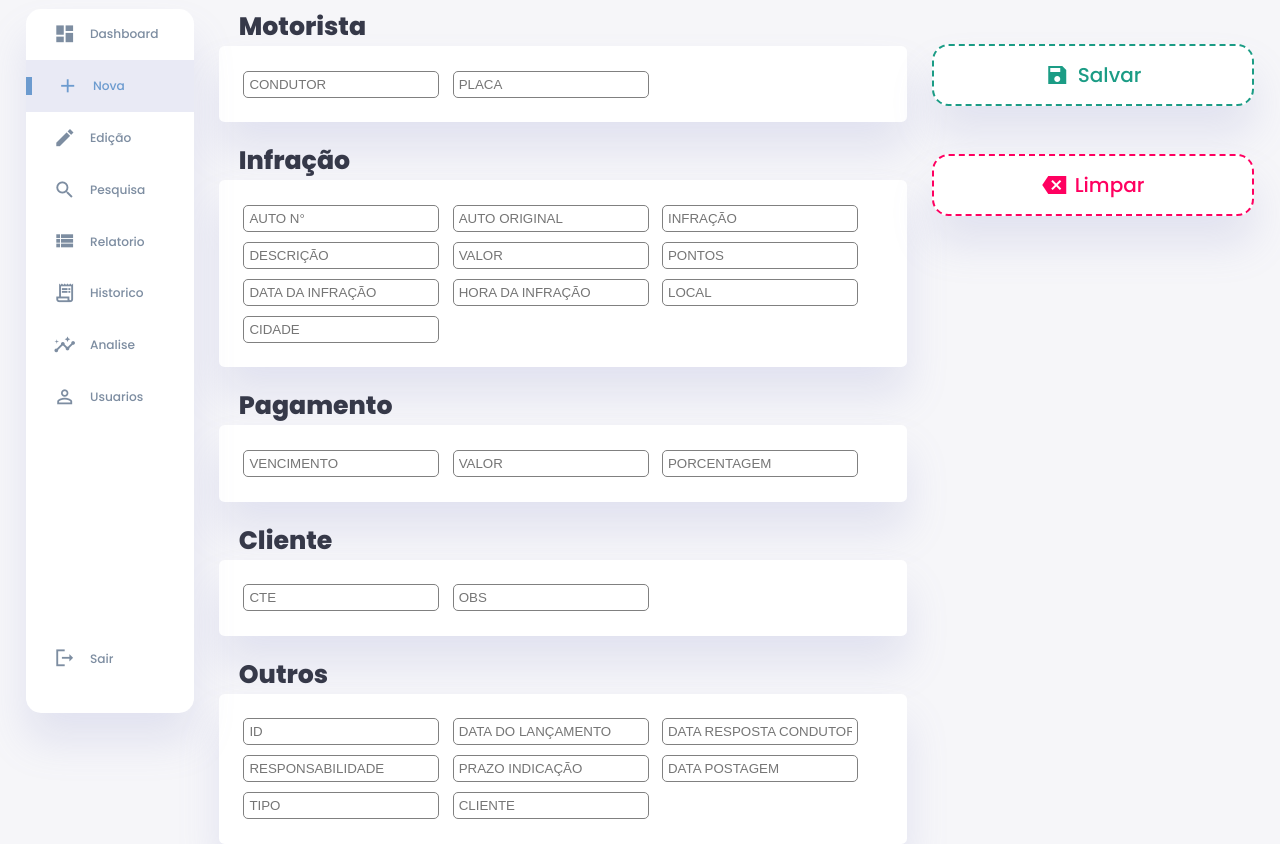
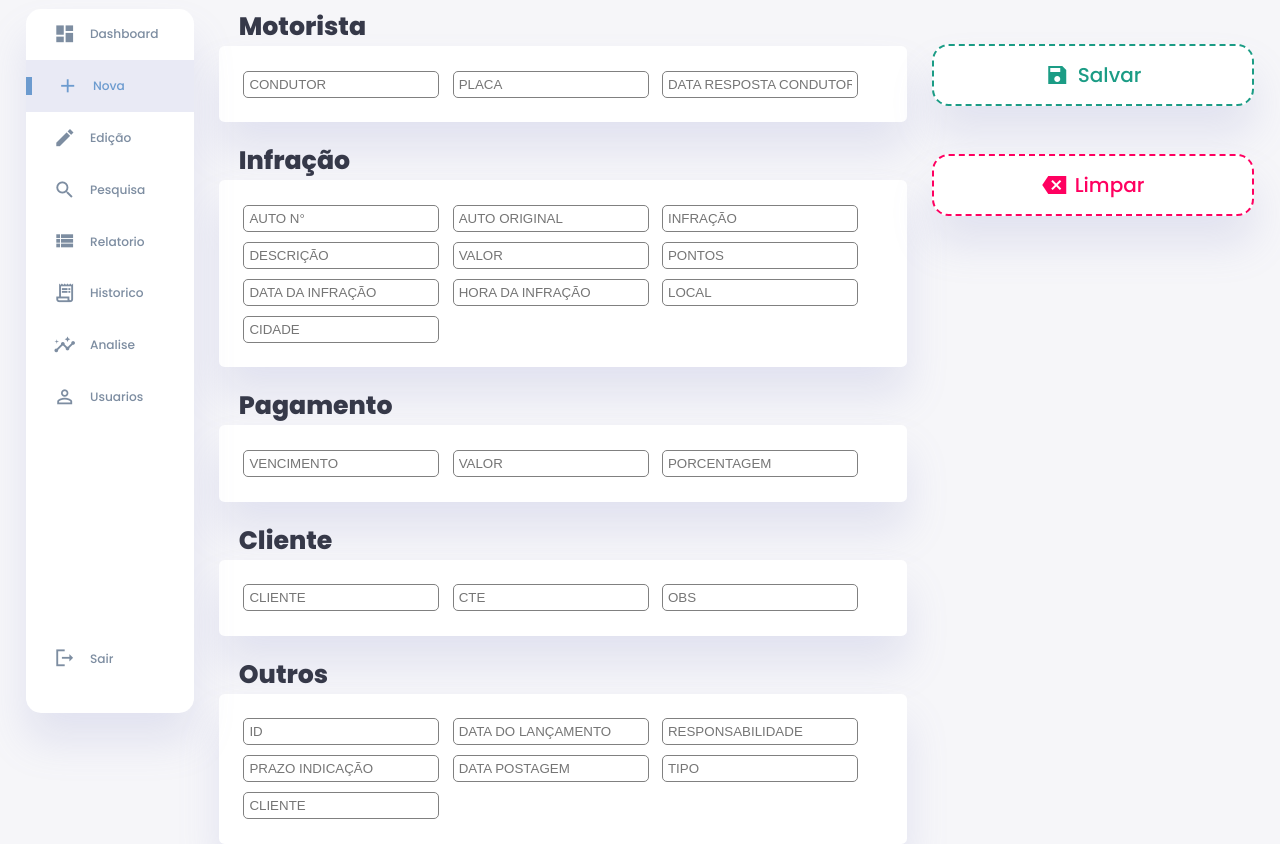
Before and after one commit to playxis7/Sistema, a plain HTML site: page nova.html in a window 1280 px wide. Shown: the part 62-906 px from the top of the page. Drawn offline with Linux system fonts and the light colour scheme.

Commit message:
Add files via upload

```diff
--- a/nova.html
+++ b/nova.html
@@ -93,6 +93,7 @@
                 <div class="motorista">
                     <input placeholder="CONDUTOR" class="campos">
                     <input placeholder="PLACA" class="campos">
+                    <input placeholder="DATA RESPOSTA CONDUTOR" class="campos">
                 </div>
 
                 <h1>Infração</h1>
@@ -118,6 +119,7 @@
 
                 <h1>Cliente</h1>
                 <div class="cliente">
+                    <input placeholder="CLIENTE" class="campos">
                     <input placeholder="CTE" class="campos">
                     <input placeholder="OBS" class="campos">
                 </div>
@@ -126,7 +128,6 @@
                 <div class="outros">
                     <input placeholder="ID" class="campos">
                     <input placeholder="DATA DO LANÇAMENTO" class="campos">
-                    <input placeholder="DATA RESPOSTA CONDUTOR" class="campos">
                     <input placeholder="RESPONSABILIDADE" class="campos">
                     <input placeholder="PRAZO INDICAÇÃO" class="campos">
                     <input placeholder="DATA POSTAGEM" class="campos">
```
